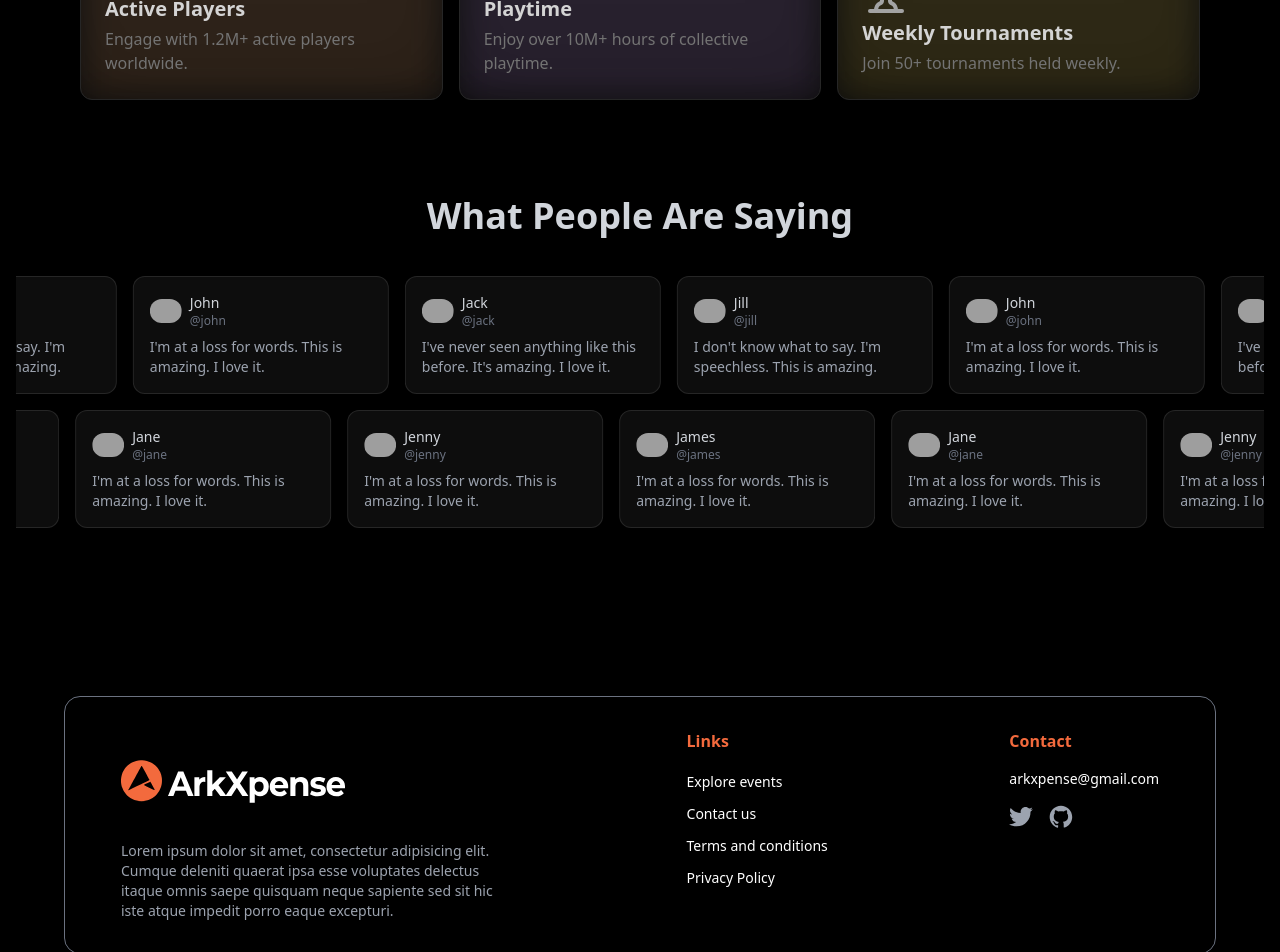
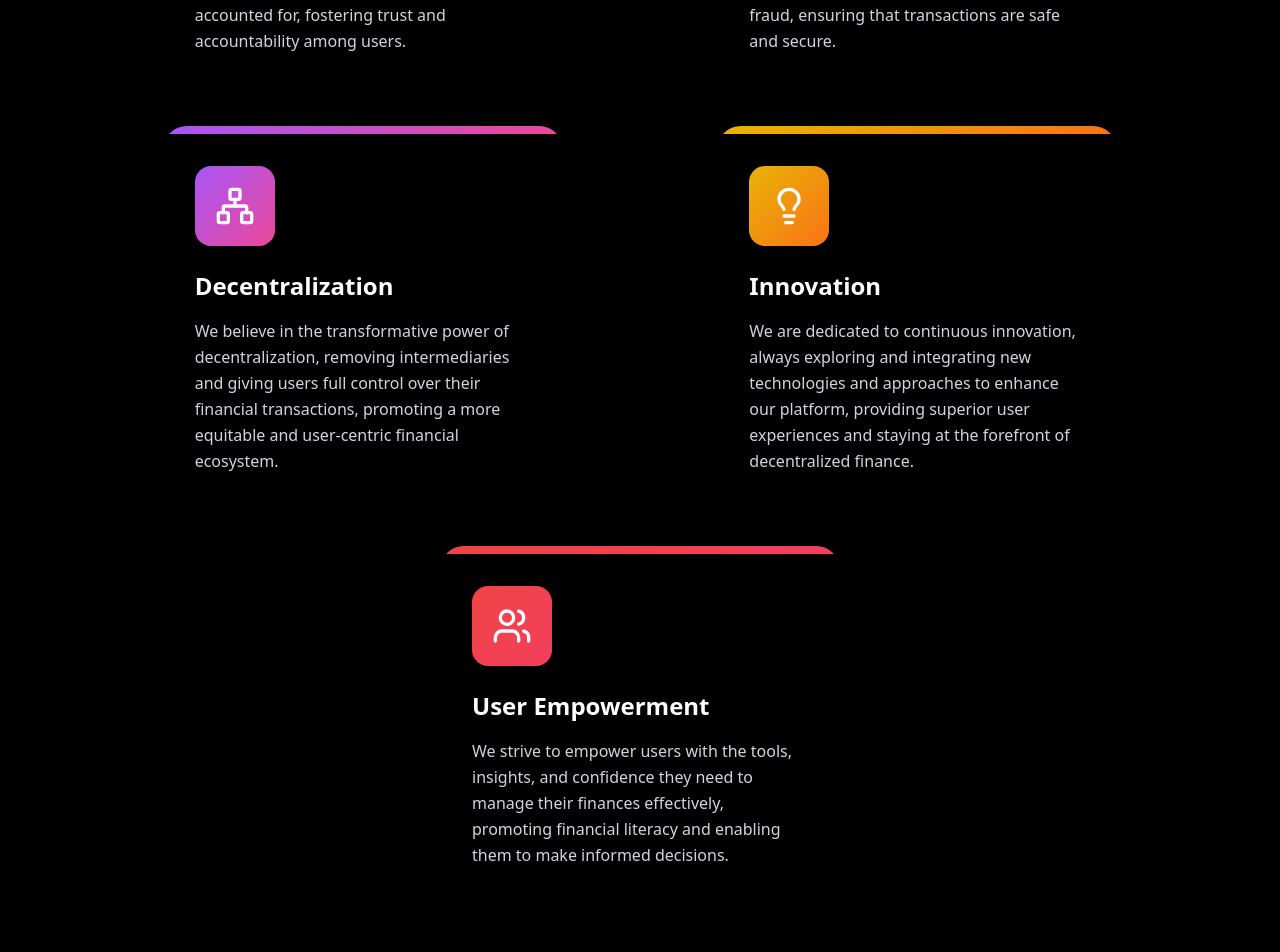
Before and after one commit to ArkXpense/Landing-Page, a React (Vite) app: page / in a window 1280 px wide. Shown: the part 1740-2692 px from the top of the page. Built offline with nearby package versions, Linux system fonts and the light colour scheme; grey boxes are pictures that could not be loaded.

Commit message:
feat:updated lorem

```diff
--- a/src/components/footer/footer.tsx
+++ b/src/components/footer/footer.tsx
@@ -1,6 +1,6 @@
 import { Link } from "react-router-dom";
 import { GitHub, Twitter } from "@/assets/icons/";
-import ArkXpense from '../../../public/ArkXpence.svg'
+import ArkXpense from "../../../public/ArkXpence.svg";
 
 export default function Footer() {
   return (
@@ -9,10 +9,11 @@ export default function Footer() {
         <div className="max-w-sm">
           <img src={ArkXpense} alt="Logo" className="w-[14rem]" />
           <p className="text-sm">
-            Lorem ipsum dolor sit amet, consectetur adipisicing elit. Cumque
-            deleniti quaerat ipsa esse voluptates delectus itaque omnis saepe
-            quisquam neque sapiente sed sit hic iste atque impedit porro eaque
-            excepturi.
+            ArkXpense envisions a future where group financial management is
+            seamless, secure, and inherently trustworthy, where every
+            transaction is transparent, and every participant is empowered,
+            leading the way in decentralized finance solutions and setting new
+            standards for financial integrity
           </p>
         </div>
 
--- /dev/null
+++ b/src/features/landing-page/components/values.tsx
@@ -0,0 +1,67 @@
+'use client'
+
+import React from 'react';
+import { Eye, Shield, Network, Lightbulb, Users } from 'lucide-react';
+
+const values = [
+  {
+    title: 'Transparency',
+    description: 'We are committed to complete transparency in all financial transactions, ensuring that every expense is visible, traceable, and accounted for, fostering trust and accountability among users.',
+    icon: Eye,
+    gradient: 'from-blue-500 to-cyan-500',
+  },
+  {
+    title: 'Security',
+    description: 'We prioritize the security of user data and funds above all, utilizing cutting-edge blockchain technology to protect against fraud, ensuring that transactions are safe and secure.',
+    icon: Shield,
+    gradient: 'from-green-500 to-emerald-500',
+  },
+  {
+    title: 'Decentralization',
+    description: 'We believe in the transformative power of decentralization, removing intermediaries and giving users full control over their financial transactions, promoting a more equitable and user-centric financial ecosystem.',
+    icon: Network,
+    gradient: 'from-purple-500 to-pink-500',
+  },
+  {
+    title: 'Innovation',
+    description: 'We are dedicated to continuous innovation, always exploring and integrating new technologies and approaches to enhance our platform, providing superior user experiences and staying at the forefront of decentralized finance.',
+    icon: Lightbulb,
+    gradient: 'from-yellow-500 to-orange-500',
+  },
+  {
+    title: 'User Empowerment',
+    description: 'We strive to empower users with the tools, insights, and confidence they need to manage their finances effectively, promoting financial literacy and enabling them to make informed decisions.',
+    icon: Users,
+    gradient: 'from-red-500 to-rose-500',
+  },
+];
+
+const ValueCards: React.FC = () => {
+  React.useEffect(() => {
+    document.documentElement.classList.add('dark');
+  }, []);
+
+  return (
+    <div className="min-h-screen p-8 dark">
+      <div className="max-w-7xl mx-auto">
+        <h1 className="text-5xl font-bold text-center text-white mb-16 tracking-tight">Our Core Values</h1>
+        <div className="flex flex-wrap gap-10 justify-evenly">
+          {values.map((value, index) => (
+            <div key={index} className="group w-[400px] rounded-3xl shadow-xl overflow-hidden transition-all duration-300 ease-in-out hover:shadow-2xl hover:scale-105 hover:-translate-y-2">
+              <div className={`h-2 bg-gradient-to-r ${value.gradient}`}></div>
+              <div className="p-8">
+                <div className={`inline-flex items-center justify-center w-20 h-20 rounded-2xl mb-6 bg-gradient-to-br ${value.gradient} group-hover:rotate-3 transition-transform duration-300`}>
+                  <value.icon className="w-10 h-10 text-white" />
+                </div>
+                <h2 className="text-white text-2xl font-semibold mb-4 group-hover:translate-x-1 transition-transform duration-300">{value.title}</h2>
+                <p className="text-gray-300 leading-relaxed group-hover:translate-x-1 transition-transform duration-300">{value.description}</p>
+              </div>
+            </div>
+          ))}
+        </div>
+      </div>
+    </div>
+  );
+};
+
+export default ValueCards;
--- a/src/features/landing-page/index.ts
+++ b/src/features/landing-page/index.ts
@@ -5,3 +5,4 @@ export { default as BentoGrid  } from './components/bento-grid';
 export { default as Stats } from './components/stats';
 export { default as Marquee } from "./components/marquee";
 export { default as GamingFeats } from "./components/gaming-feats";
+export { default as Values  } from "./components/values";
--- a/src/features/landing-page/screens/page.tsx
+++ b/src/features/landing-page/screens/page.tsx
@@ -1,4 +1,4 @@
-import { Hero, BentoGrid, Marquee } from "@/features/landing-page/"
+import { Hero, BentoGrid, Marquee, Values } from "@/features/landing-page/"
 import ShimmerButton from "../../../components/ui/shimmer-button"
 import { AnimatedNavBarList } from "../components/animated-list"
 
@@ -12,7 +12,8 @@ export default function Page() {
                         <AnimatedNavBarList />
                     </ShimmerButton>
                 </section>
-                <BentoGrid/>
+                {/* <BentoGrid/>  */}
+                <Values/>
                 <Marquee/>
             </main>
         </>
```
